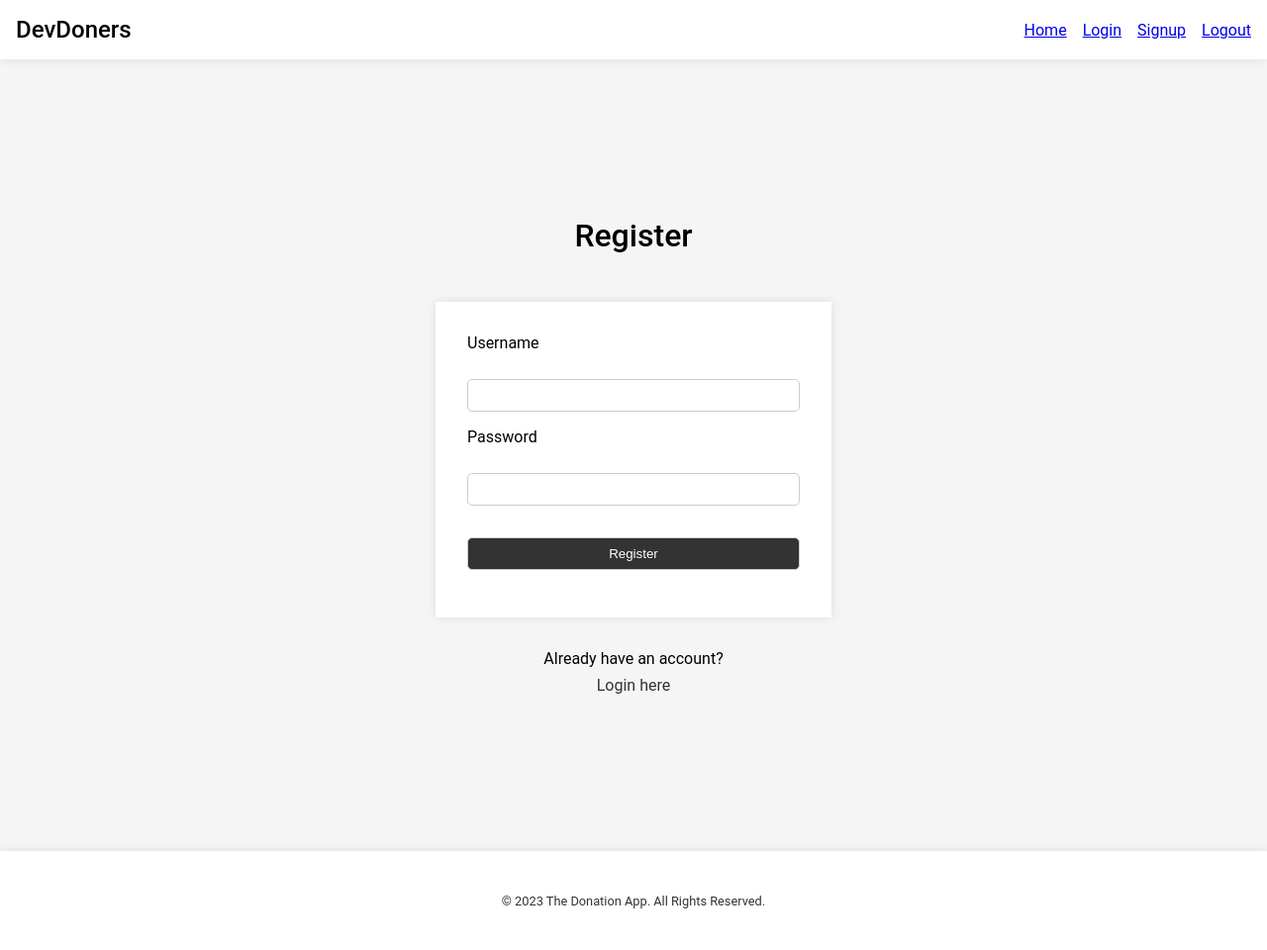
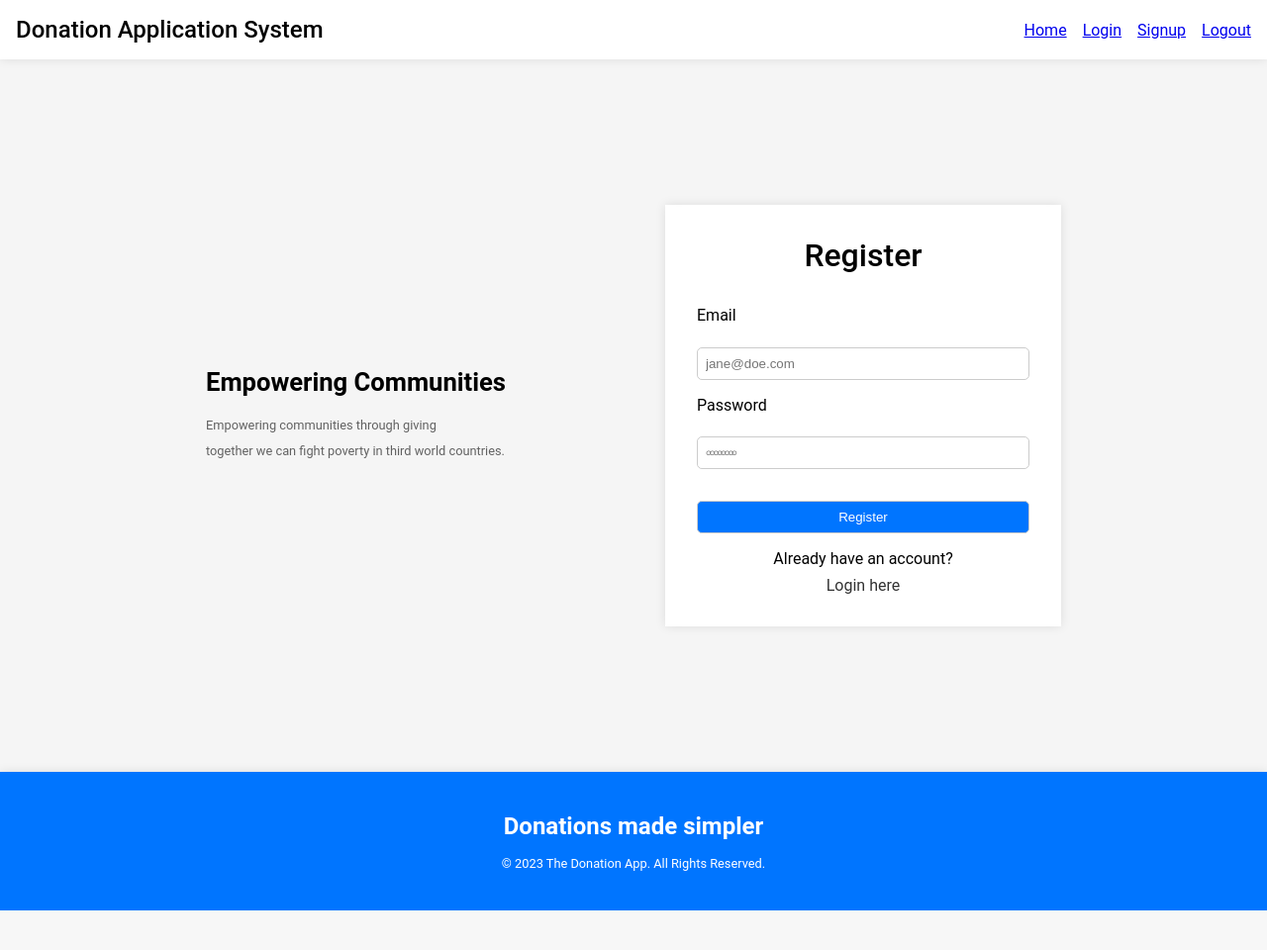
Before and after one commit to hassanShakur/donation-app, a Node project: template server/views/register.pug in a window 1280 px wide. Shown: the whole page at 99% size. After the commit the page ends 920 px from the top, so only its background shows below. Run offline with Node 20 templates, Linux system fonts and the light colour scheme; the template is opened without the code that fills it, so the values that code supplies are empty; some libraries are stand-ins or nearby versions.

Commit message:
add footer and log design

```diff
--- a/server/public/css/style.css
+++ b/server/public/css/style.css
@@ -1,3 +1,10 @@
+:root {
+  --pri-color: #0075ff;
+  --pri-light: #0077ffdb;
+  --sec-color: #ff7900;
+  --sec-light: #ff7700d3;
+}
+
 * {
   margin: 0;
   padding: 0;
@@ -46,11 +53,12 @@ header ul li a:hover {
 #register,
 #login {
   display: flex;
-  flex-direction: column;
-  gap: 1rem;
-  justify-content: center;
+  justify-content: space-between;
   align-items: center;
-  height: 100%;
+  height: 90%;
+  width: 80%;
+  padding: 5rem;
+  margin: 0 auto;
 }
 
 #register h1,
@@ -58,6 +66,7 @@ header ul li a:hover {
   font-size: 2rem;
   font-weight: 500;
   margin-bottom: 2rem;
+  text-align: center;
 }
 
 .auth-form {
@@ -73,7 +82,7 @@ header ul li a:hover {
 
 .auth-form label {
   display: block;
-  margin-bottom: 0.5rem;
+  margin-bottom: 0.2rem;
 }
 
 .auth-form input {
@@ -85,13 +94,28 @@ header ul li a:hover {
 
 .auth-form input[type='submit'] {
   margin-top: 1rem;
-  background-color: #333;
+  background-color: var(--pri-color);
   color: #fff;
   cursor: pointer;
 }
 
 .auth-form input[type='submit']:hover {
-  background-color: #000;
+  background-color: var(--pri-light);
+}
+
+.auth-text {
+  display: grid;
+  gap: 1rem;
+}
+
+.auth-text h2 {
+  font-size: 1.6rem;
+}
+
+.auth-text p {
+  font-size: 0.8rem;
+  opacity: 0.6;
+  line-height: 2;
 }
 
 .go-to {
@@ -116,14 +140,20 @@ header ul li a:hover {
 
 footer {
   display: flex;
+  flex-direction: column;
   justify-content: center;
   align-items: center;
-  height: 100px;
-  background-color: #fff;
+  gap: 1rem;
+  height: 140px;
+  background-color: var(--pri-color);
   box-shadow: 0 0 10px rgba(0, 0, 0, 0.1);
+  color: #fff;
+}
+
+footer h4 {
+  font-size: 1.5rem;
 }
 
 footer p {
   font-size: 0.8rem;
-  color: #333;
 }
--- a/server/public/js/login.js
+++ b/server/public/js/login.js
@@ -13,9 +13,9 @@ const loginUser = async (username, password) => {
 
     if (data.status !== 'success') throw new Error(data.message);
 
-    data.user.role === 'admin'
-      ? location.assign('/dashboard')
-      : location.assign('/profile');
+    // data.user.role === 'admin'
+      // ? location.assign('/dashboard')
+      // : location.assign('/profile');
 
   } catch (err) {
     console.log(`An error occurred: ${err.message}`);
--- a/server/public/js/register.js
+++ b/server/public/js/register.js
@@ -9,10 +9,9 @@
     });
 
     const data = await res.json();
-    console.log(data);
 
     if (data.status === 'success') {
-      location.assign('/dashboard');
+      // location.assign('/dashboard');
     } else {
       throw new Error(data.message);
     }
--- /dev/null
+++ b/server/views/_authtext.pug
@@ -0,0 +1,3 @@
+div.auth-text
+    h2 Empowering Communities
+    p Empowering communities through giving <br/> together we can fight poverty in third world countries.
--- a/server/views/_footer.pug
+++ b/server/views/_footer.pug
@@ -1,2 +1,3 @@
 footer.footer
+    h4 Donations made simpler
     p &copy; 2023 The Donation App. All Rights Reserved.
--- a/server/views/_header.pug
+++ b/server/views/_header.pug
@@ -1,5 +1,5 @@
 header.header
-    h1 DevDoners
+    h1 Donation Application System
     ul.nav
         li
         a(href='/') Home
--- a/server/views/register.pug
+++ b/server/views/register.pug
@@ -2,20 +2,23 @@ extends layout
 
 block content
     div#register
-        h1 Register
+        include _authtext
+
 
         form.auth-form#register-form
+            h1 Register
+
             p
-                label(for='username') Username
+                label(for='username') Email
                 br
-                input(type='username', id='username', name='username', required)
+                input(type='username', id='username', name='username', placeholder='jane@doe.com', required)
             p
                 label(for='password') Password
                 br
-                input(type='password', id='password', name='password', required)
+                input(type='password', id='password', name='password', placeholder='৹৹৹৹৹৹৹৹', required)
             p
                 input(type='submit', value='Register')
 
-        div.go-to
-            p Already have an account?
-            a(href='/login') Login here
+            div.go-to
+                p Already have an account?
+                a(href='/login') Login here
```
Also changed, not shown: server/views/login.pug (+10 -7 lines).
